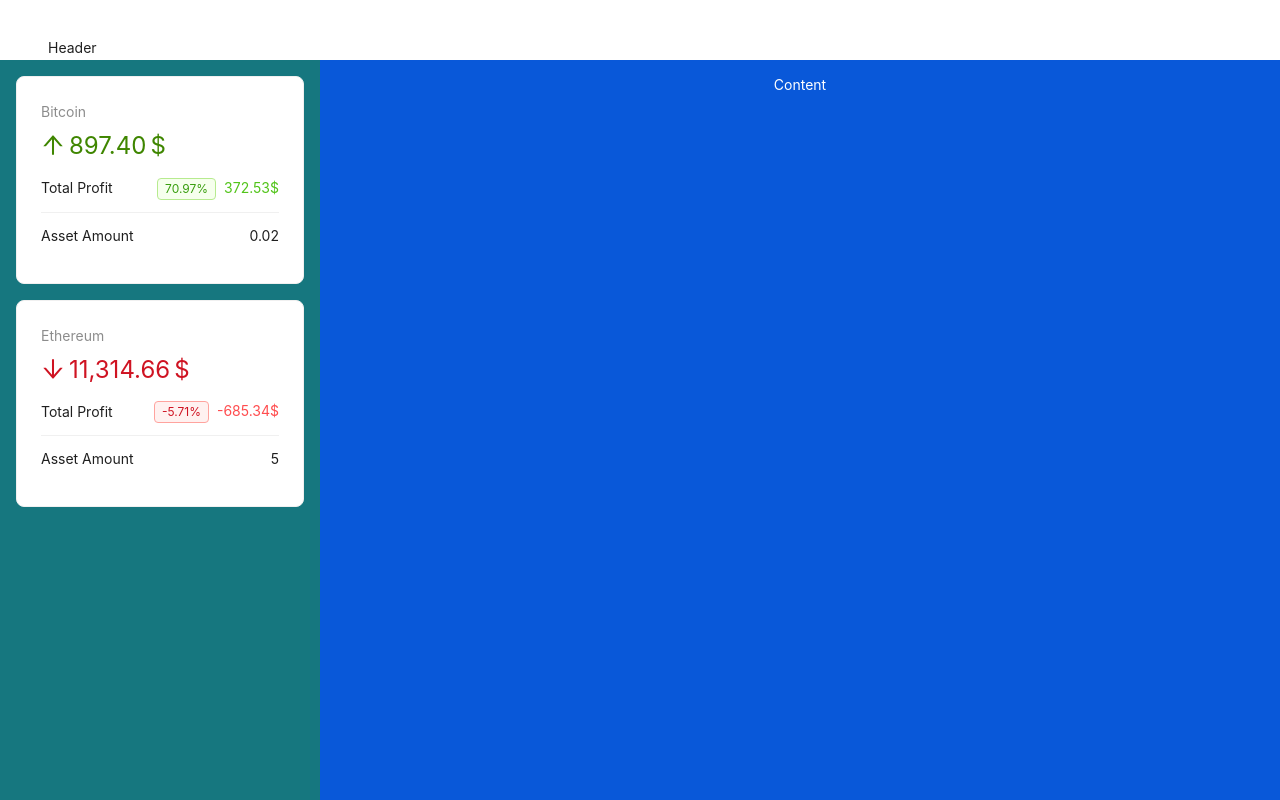
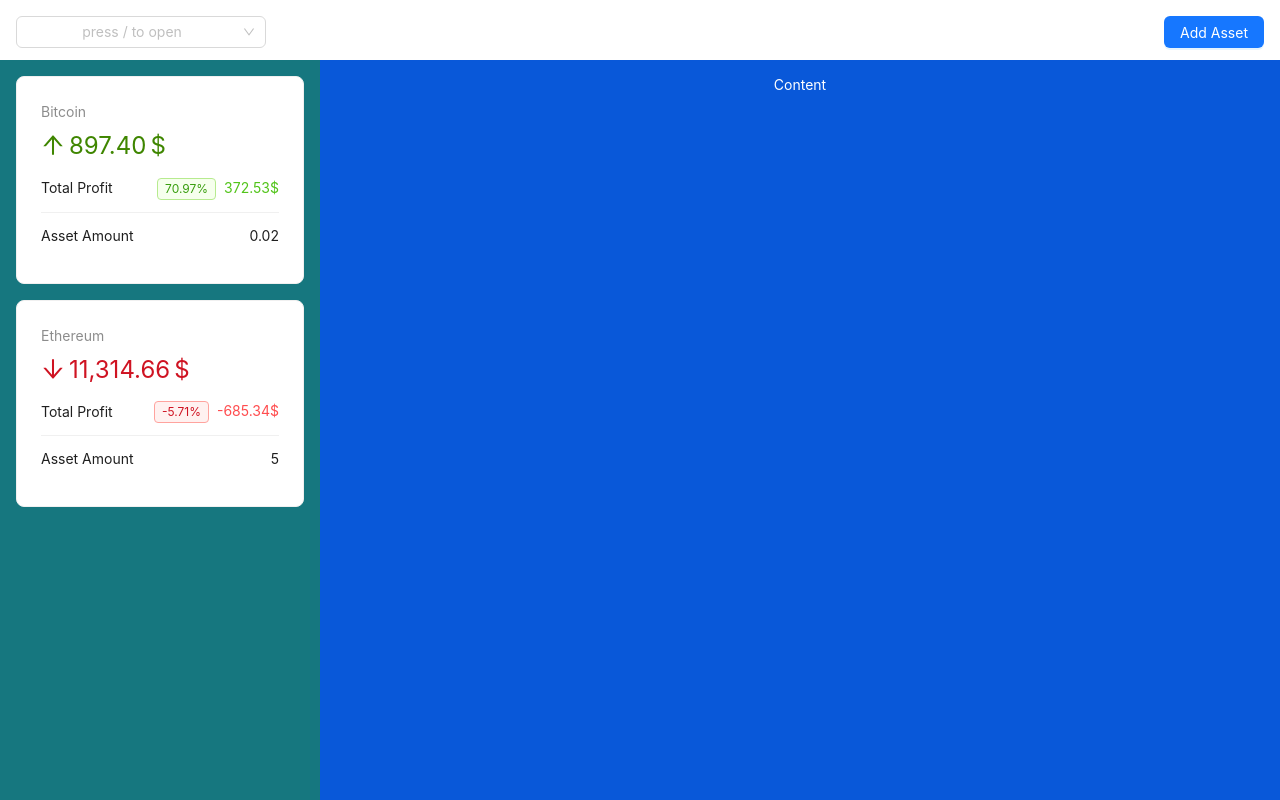
Before and after one commit to EgorA41/react-demo, a React (Vite) app: page / in a window 1280 px wide. Built offline with nearby package versions, Linux system fonts and the light colour scheme.

Commit message:
добавляет селект

```diff
--- a/src/components/layout/AppHeader.jsx
+++ b/src/components/layout/AppHeader.jsx
@@ -1,4 +1,6 @@
-import { Layout } from 'antd';
+import { Layout, Select, Space, Button, Modal } from 'antd';
+import { useCrypto } from '../../context/context';
+import { useState, useEffect } from 'react';
 
 const headerStyle = {
   display: 'flex',
@@ -7,11 +9,65 @@
   width: '100%',
   padding: '1rem',
   height: 60,
-  paddingInline: 48,
   lineHeight: '64px',
   backgroundColor: 'white',
 };
 
+
 export default function AppHeader () {
-return ( <Layout.Header style={headerStyle}>Header</Layout.Header>)
+
+const [selectOpen, setSelectOpen] = useState(false);
+ const [isModalOpen, setIsModalOpen] = useState(false);
+
+const handleSelect = function (value) {
+console.log('Выбрано:', value);
+    setSelectOpen(false);
+	setIsModalOpen(true)
 }
+
+useEffect(() => {
+    const handleKeyDown = (e) => {
+      if (e.key === '/') {
+        setSelectOpen((prev) => !prev);
+      }
+    };
+
+    window.addEventListener('keydown', handleKeyDown);
+    return () => window.removeEventListener('keydown', handleKeyDown);
+  }, []);
+
+const {crypto} = useCrypto()
+return (
+<Layout.Header style={headerStyle}>
+	<Select
+	open={selectOpen}
+    onOpenChange={setSelectOpen}
+    onSelect={handleSelect}
+	style={{ width: '250px' }}
+	placeholder="press / to open"
+	options={crypto.map((coin) => ({
+		label: coin.name,
+		value: coin.id,
+		icon: coin.icon,
+	}))}
+	optionRender={option => (
+	<Space>
+		<img style={{width: '20px'}}
+		src={option.data.icon}
+		alt = {option.data.label} />
+		{option.data.label}
+	</Space>
+	)}
+	/>
+  <Button type="primary">Add Asset</Button>
+   <Modal
+        open={isModalOpen}
+		onCancel={()=>setIsModalOpen(false)}
+        footer = {null}
+      >
+        <p>Some contents...</p>
+        <p>Some contents...</p>
+        <p>Some contents...</p>
+      </Modal>
+  </Layout.Header>)
+}
--- a/src/context/context.jsx
+++ b/src/context/context.jsx
@@ -1,4 +1,4 @@
-import { createContext, useEffect, useState } from "react";
+import { createContext, useContext, useEffect, useState } from "react";
 import { fetchAssets, fetchData } from '../components/api';
 import { percentDifference } from '../components/util';
 
@@ -41,9 +41,13 @@
 		preload()
 	}, [])
 
-return <CryptoContext.Provider value={{ loading, crypto, assets }}>
+return <CryptoContext.Provider value={{ loading, crypto: data, assets }}>
 {children}
 </CryptoContext.Provider>
 }
 
 export default CryptoContext
+
+export function useCrypto () {
+	return useContext(CryptoContext)
+}
```
